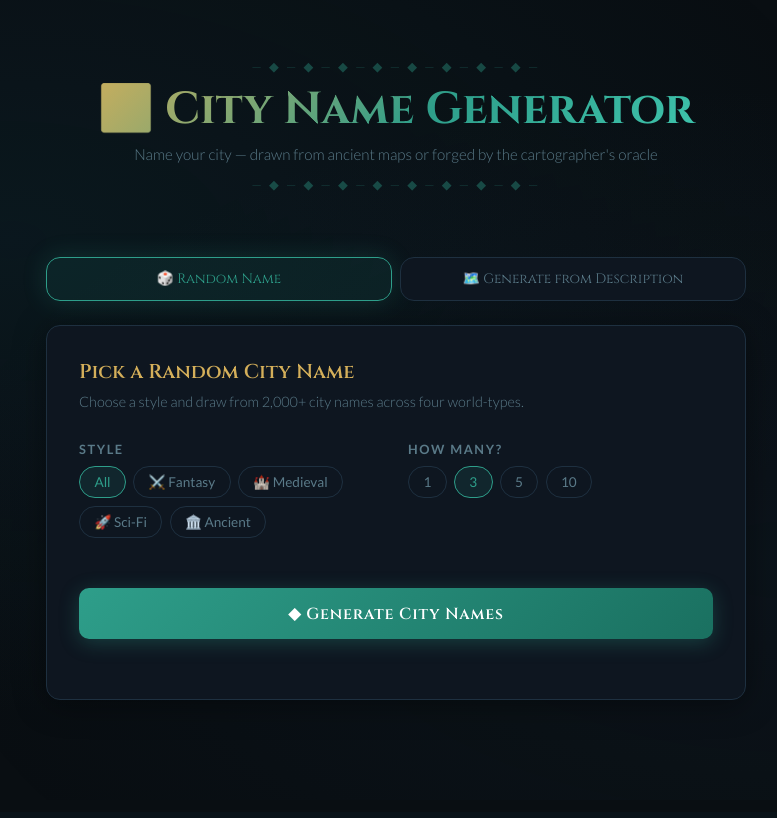
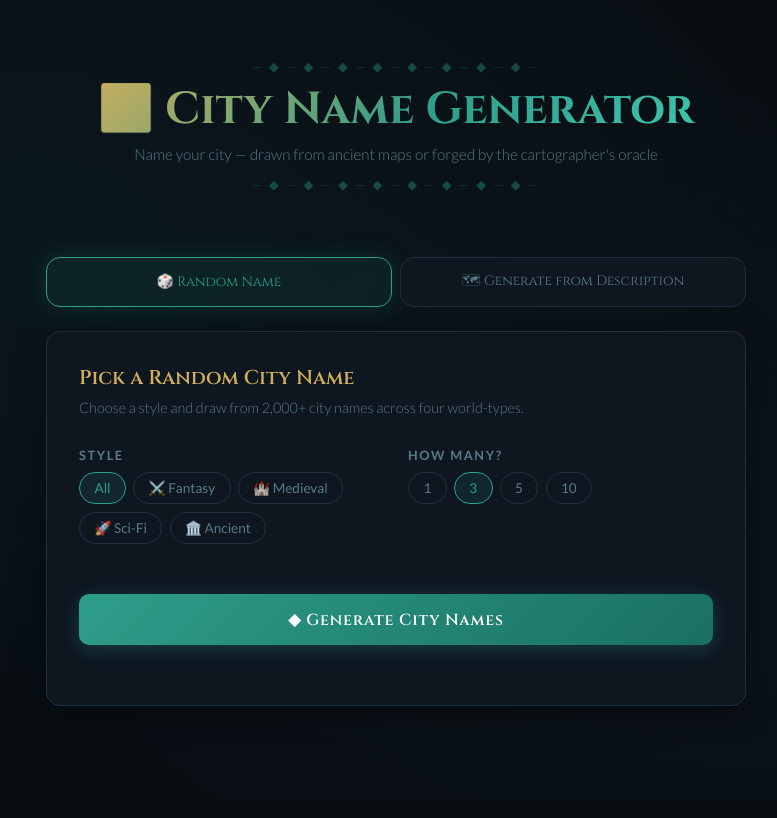
Before and after one commit to tnashen/city-name-generator, a Flask app: page / in a window 1280 px wide. Shown: the whole page, without its empty margins (244-1021 px from the left). Before the commit the page ends 700 px from the top, so only its background shows below. Run offline with Flask 3, Linux system fonts and the light colour scheme.

Commit message:
Add favicon, fix city emoji

```diff
--- a/templates/index.html
+++ b/templates/index.html
@@ -4,15 +4,16 @@
   <meta charset="UTF-8" />
   <meta name="viewport" content="width=device-width, initial-scale=1.0, maximum-scale=1.0, user-scalable=no" />
   <title>City Name Generator</title>
+  <link rel="icon" type="image/svg+xml" href="/static/favicon.svg" />
   <link rel="preconnect" href="https://fonts.googleapis.com" />
   <link href="https://fonts.googleapis.com/css2?family=Cinzel:wght@400;600;700&family=Lato:wght@300;400;700&display=swap" rel="stylesheet" />
-  <link rel="stylesheet" href="/static/style.css?v=1" />
+  <link rel="stylesheet" href="/static/style.css?v=2" />
 </head>
 <body>
   <div class="bg-layer"></div>
   <header>
     <div class="map-line">— ◆ — ◆ — ◆ — ◆ — ◆ — ◆ — ◆ — ◆ —</div>
-    <h1>🏙️ City Name Generator</h1>
+    <h1>🌆 City Name Generator</h1>
     <p class="subtitle">Name your city — drawn from ancient maps or forged by the cartographer's oracle</p>
     <div class="map-line">— ◆ — ◆ — ◆ — ◆ — ◆ — ◆ — ◆ — ◆ —</div>
   </header>
@@ -20,7 +21,7 @@
   <main>
     <div class="tabs">
       <button class="tab active" data-tab="random">🎲 Random Name</button>
-      <button class="tab" data-tab="generate">🗺️ Generate from Description</button>
+      <button class="tab" data-tab="generate">🗺 Generate from Description</button>
     </div>
 
     <!-- RANDOM TAB -->
@@ -80,13 +81,13 @@
           </div>
         </div>
 
-        <button class="btn-primary" id="btn-generate">🗺️ Name This City</button>
+        <button class="btn-primary" id="btn-generate">🗺 Name This City</button>
         <div class="results" id="results-generate"></div>
       </div>
     </section>
   </main>
 
   <footer></footer>
-  <script src="/static/app.js?v=1"></script>
+  <script src="/static/app.js?v=2"></script>
 </body>
 </html>
```
Also changed, not shown: static/favicon.svg (added).
